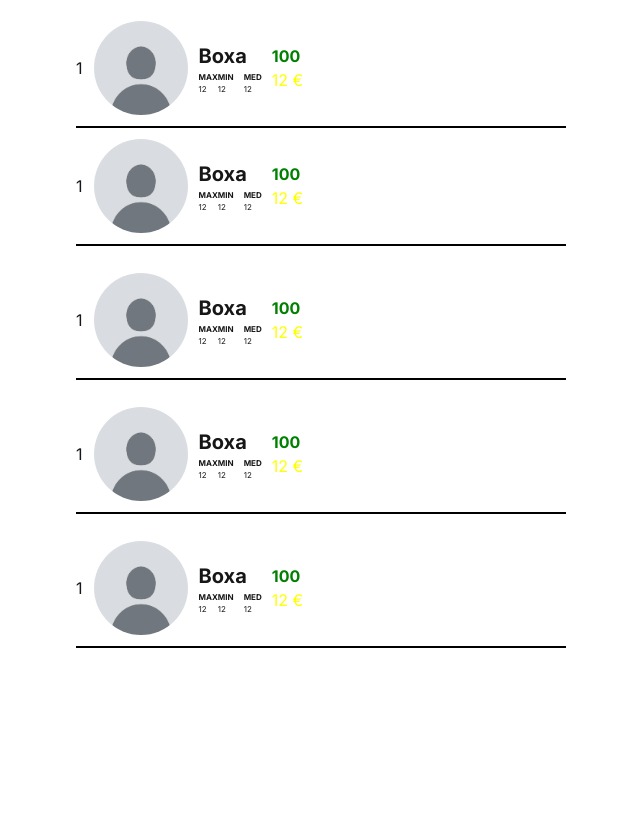
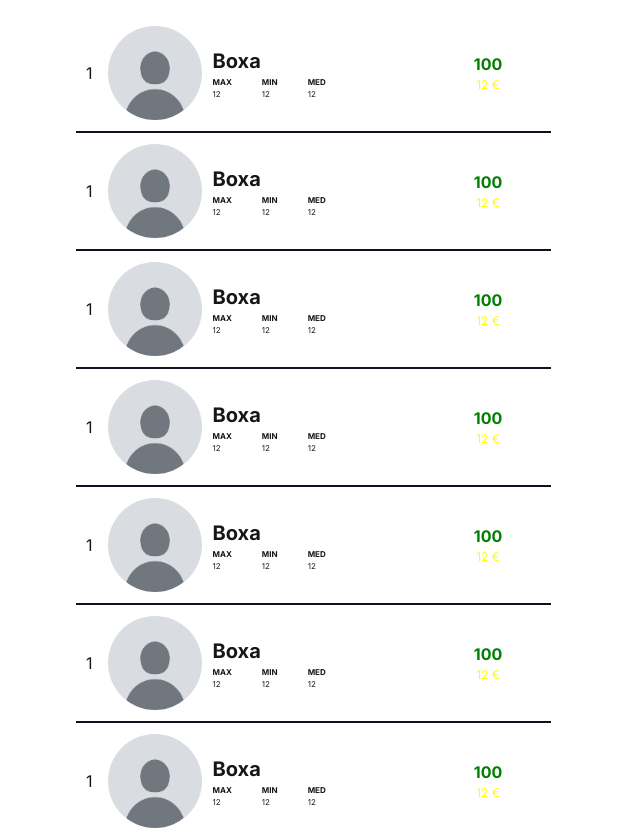
Before and after one commit to JimenezPB/fantasy-stats, a Next.js app: page / in a window 1280 px wide. Shown: the top 830 px of the page, without its empty margins (324-964 px from the left). Before the commit the page ends 800 px from the top, so only its background shows below. Built offline with nearby package versions, Linux system fonts and the light colour scheme.

Commit message:
improve ui

```diff
--- a/src/app/classification-item.tsx
+++ b/src/app/classification-item.tsx
@@ -3,9 +3,9 @@ import Image from "next/image";
 export function ClassificationItem(){
     return (
         <div className="classification-item-container">
-            <p>1</p>
+            <p className="c-position">1</p>
             <Image src="/default-avatar.jpg" alt={"profile-image"} width={100} height={100} className="profile-img"/>
-            <div>
+            <div className="c-user-container">
                 <p className="c-username">Boxa</p>
                 <div className="c-stats">
                     <div className="c-stats-container">
--- a/src/app/globals.css
+++ b/src/app/globals.css
@@ -22,33 +22,37 @@ body {
 
 .profile-img {
   border-radius: 50%;
-  margin: 8px;
+  margin: 8px 8px 8px 12px;
   border: 3px solid white;
 }
 
 .main-container {
   width: 500px;
-  max-width: 100vw;
+  max-width: 95vw;
   display: flex;
   justify-self: center;
-  height: calc(100vh - 20px);
   background-color: rgba(255, 255, 255, 0.123);
   border-radius: 25px;
-  margin: 10px;
+  margin: 15px;
 }
 
 .classification-item-container {
   margin-left: 10px;
-  margin-right: 10px;
   width: 100%;
-  border-bottom: 2px solid black;
   display: flex;
   flex-direction: row;
   align-items: center;
+  width: 95%;
+  border-top: 1px solid #11111f;
+  border-bottom: 1px solid #11111f;
 }
 
-.classification-item-container + .classification-item-container {
-  margin-bottom: 16px;
+.classification-item-container:last-child  {
+  border-bottom: 0px;
+}
+
+.classification-item-container:first-of-type  {
+  border-top: 0px;
 }
 
 .classification-container{
@@ -72,14 +76,19 @@ body {
 }
 
 .c-money{
-  font-size: 16px;
+  font-size: 12px;
   color: yellow;
+}
+
+.c-position{
+  margin-left: 10px;
 }
 
 .c-points-container{
   display: flex;
   flex-direction: column;
-  justify-content: left;
+  justify-content: center;
+  align-items: center;
 }
 
 .c-stats {
@@ -93,7 +102,7 @@ body {
 }
 
 .c-stats-container + .c-stats-container{
-  margin-right: 10px;
+  margin-left: 30px;
 }
 
 .c-stats-title {
@@ -104,3 +113,10 @@ body {
 .c-stats-value {
   font-size: 8px;
 }
+
+.c-user-container {
+  display: flex;
+  flex-direction: column;
+  align-items: left;
+  width: 55%;
+}
--- a/src/app/page.tsx
+++ b/src/app/page.tsx
@@ -11,6 +11,12 @@ export default function Home() {
         <ClassificationItem />
         <ClassificationItem />
         <ClassificationItem />
+        <ClassificationItem />
+        <ClassificationItem />
+        <ClassificationItem />
+        <ClassificationItem />
+        <ClassificationItem />
+        <ClassificationItem />
       </div>
     </div>
   );
```
